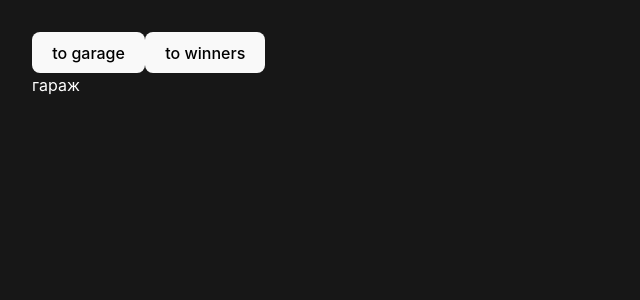
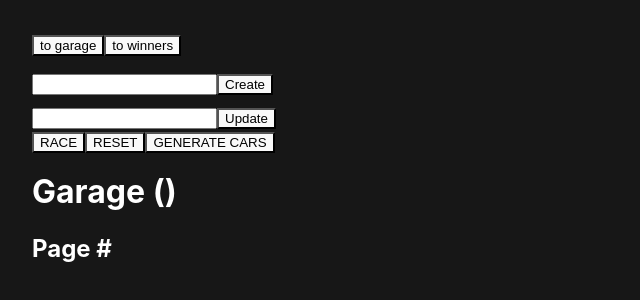
Before and after one commit to natapage/Vue-async-race, a Vue app: page / in a window 1280 px wide. Shown: the top 300 px of the page, without its empty margins (0-640 px from the left). Built offline with nearby package versions, Linux system fonts and the light colour scheme.

Commit message:
creating functions

```diff
--- a/src/App.vue
+++ b/src/App.vue
@@ -21,7 +21,9 @@ export default {
   <div class="tabs">
     <div class="tab">
       <div v-for="(tab, index) in tabs" :key="index">
-        <button @click="activeTab = index">{{ tab }}</button>
+        <button @click="activeTab = index">
+          {{ tab }}
+        </button>
       </div>
     </div>
     <div>
--- a/src/pages/Garage.vue
+++ b/src/pages/Garage.vue
@@ -1,13 +1,34 @@
 <script>
-export default {
-  // name: "garage",
-};
+export default {};
 </script>
 
 <template>
-  <div class="container">
-    <div>гараж</div>
+  <div class="garage">
+    <div class="garage-settings">
+      <div class="creating-form">
+        <input />
+        <button class="btn">Create</button>
+      </div>
+      <div class="updating-form">
+        <input />
+        <button class="btn">Update</button>
+      </div>
+      <div class="manage-btns">
+        <button class="btn">RACE</button>
+        <button class="btn">RESET</button>
+        <button class="btn">GENERATE CARS</button>
+      </div>
+      <div class="garage">
+        <h1>Garage ({{}})</h1>
+        <h2>Page # {{}}</h2>
+      </div>
+    </div>
   </div>
 </template>
 
-<style scoped></style>
+<style scoped>
+.creating-form {
+  margin-top: 15px;
+  margin-bottom: 10px;
+}
+</style>
--- a/src/pages/Winners.vue
+++ b/src/pages/Winners.vue
@@ -1,7 +1,5 @@
 <script>
-export default {
-  // name: "winners",
-};
+export default {};
 </script>
 
 <template>
--- a/src/style.css
+++ b/src/style.css
@@ -41,11 +41,11 @@ body {
 }
 
 h1 {
-  font-size: 3.2em;
+  font-size: 2em;
   line-height: 1.1;
 }
 
-button {
+/* button {
   border-radius: 8px;
   border: 1px solid transparent;
   padding: 0.6em 1.2em;
@@ -55,7 +55,7 @@ button {
   background-color: #1a1a1a;
   cursor: pointer;
   transition: border-color 0.25s;
-}
+} */
 button:hover {
   border-color: #646cff;
 }
--- a/vite.config.js
+++ b/vite.config.js
@@ -4,5 +4,5 @@ import vue from "@vitejs/plugin-vue";
 // https://vitejs.dev/config/
 export default defineConfig({
   plugins: [vue()],
-  base: "Vue-async-race",
+  base: "/Vue-async-race/",
 });
```
Also changed, not shown: src/api.js (added, +44 -0 lines), src/components/GarageItem.vue (added, +19 -0 lines).
